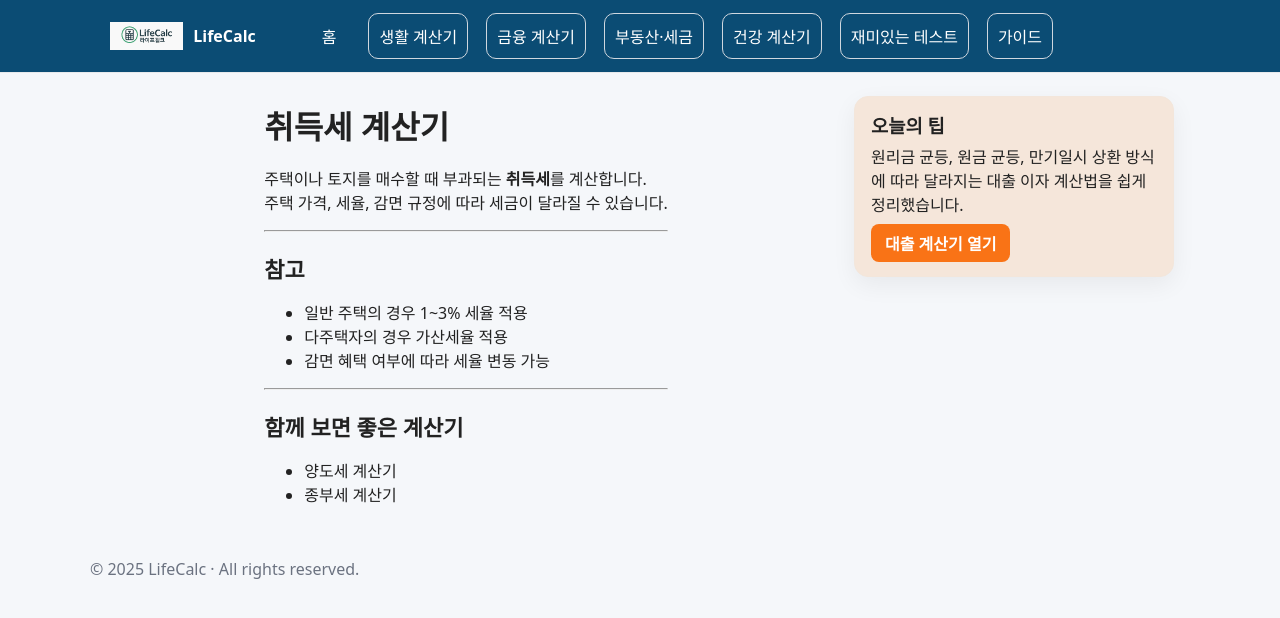
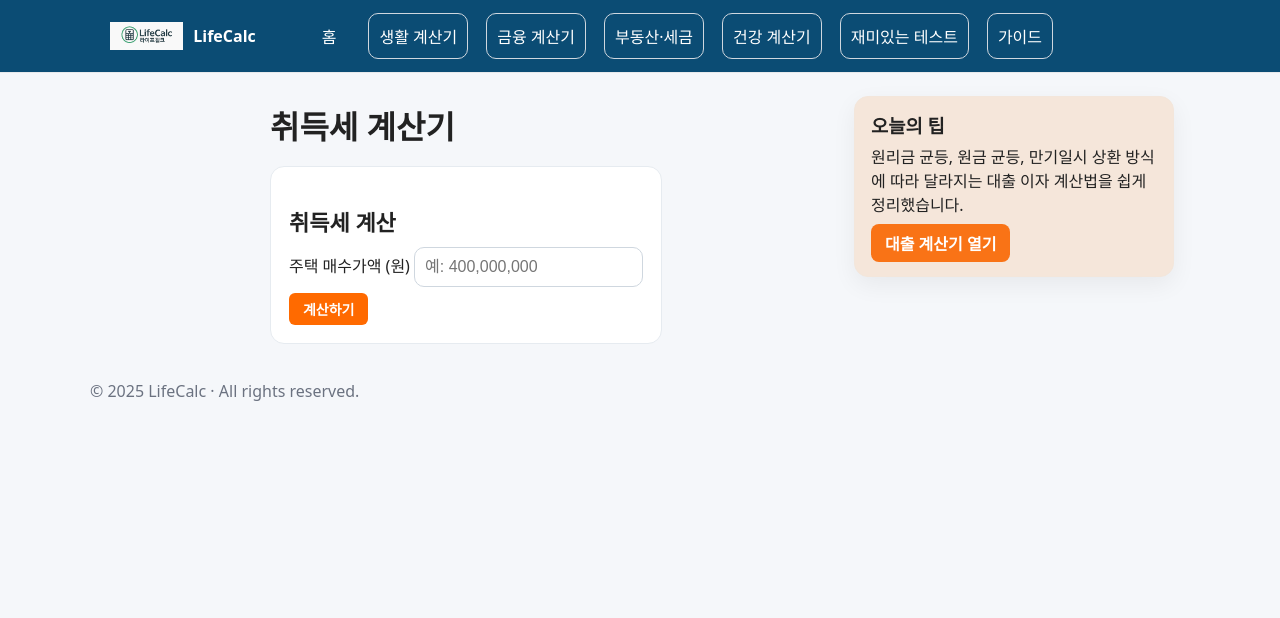
Before and after one commit to khai-lang/LifeCalc, a Jekyll site: the page built from realestate/acquisition-tax/index.md, in a window 1280 px wide. Shown: the top 618 px of the page. Built offline with Jekyll 4.4.1, drawn with Linux system fonts in a browser that asks for light colours.

Commit message:
Update index.md

```diff
--- a/realestate/acquisition-tax/index.md
+++ b/realestate/acquisition-tax/index.md
@@ -8,18 +8,28 @@ section: realestate
 
 # 취득세 계산기
 
-주택이나 토지를 매수할 때 부과되는 **취득세**를 계산합니다.
-주택 가격, 세율, 감면 규정에 따라 세금이 달라질 수 있습니다.
+<div class="card" style="max-width:760px;margin:0 auto;">
+  <form onsubmit="event.preventDefault();calcAcq();">
+    <h2>취득세 계산</h2>
+    <label>주택 매수가액 (원)
+      <input type="text" id="price" oninput="formatNumberInput(this)" placeholder="예: 400,000,000">
+    </label>
+    <button class="btn">계산하기</button>
+  </form>
+  <div id="acqResult" class="result-box"></div>
+</div>
 
----
+<script>
+function calcAcq(){
+  const price = getNumberValue('price');
+  let rate = 0.01; // 기본 1%
+  if(price > 600000000) rate = 0.02;
+  if(price > 900000000) rate = 0.03;
+  const tax = Math.round(price * rate);
 
-## 참고
-- 일반 주택의 경우 1~3% 세율 적용
-- 다주택자의 경우 가산세율 적용
-- 감면 혜택 여부에 따라 세율 변동 가능
-
----
-
-## 함께 보면 좋은 계산기
-- [양도세 계산기](/realestate/capital-gains/)
-- [종부세 계산기](/realestate/property-tax/)
+  document.getElementById('acqResult').innerHTML =
+    `취득세율: <b>${(rate*100).toFixed(1)}%</b><br>
+     예상 취득세: <b>${tax.toLocaleString()}</b> 원`;
+  document.getElementById('acqResult').classList.add("show");
+}
+</script>
```
